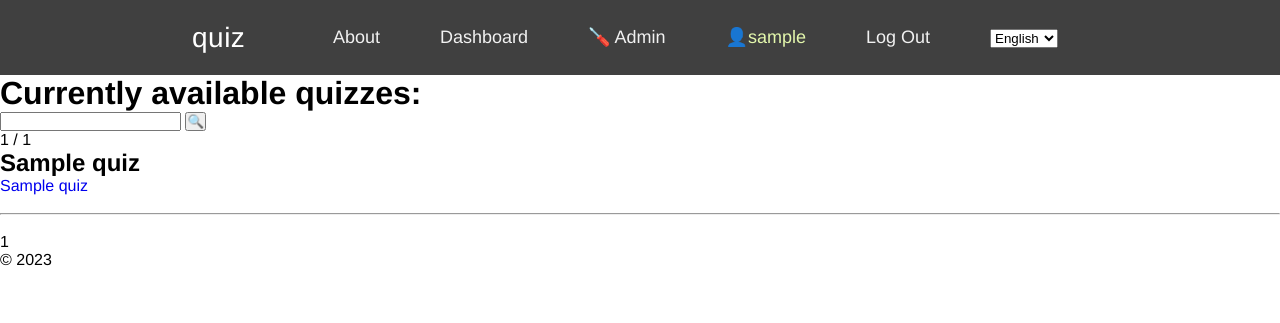
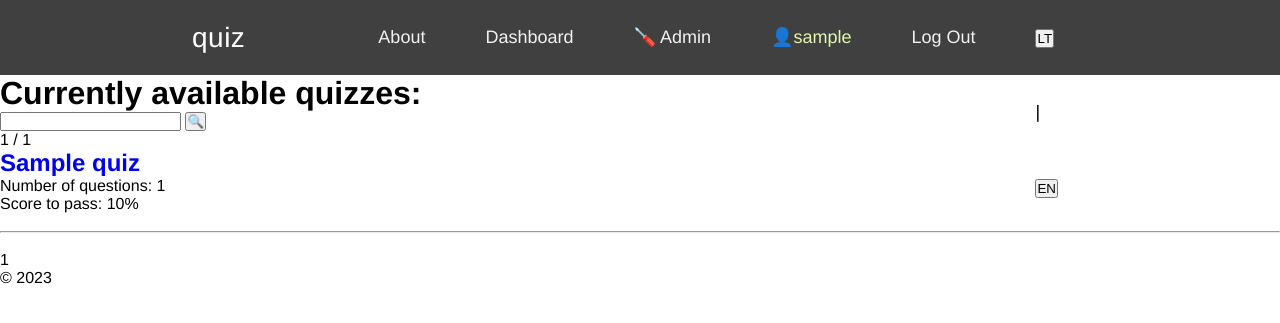
Before and after one commit to 32ndOfAnInch/quizes_w_django, a Django app: page /quizzes/ in a window 1280 px wide. Shown: the top 323 px of the page. Run offline with Django 4.2, Linux system fonts and the light colour scheme; a user stored in the database is signed in; tables that the repository leaves empty hold one stand-in row (values such as "Sample post").

Commit message:
last changes before demo

```diff
--- a/quiz_project/quiz_app/templates/base.html
+++ b/quiz_project/quiz_app/templates/base.html
@@ -58,17 +58,25 @@
             </li>
             {% endif %}
             <li class="nav-item">
-            <form action="{% url 'set_language' %}" method="post">
-                {% csrf_token %}
-                <input type="hidden" name="next" value="{{ redirect_to }}">
-                <select name="language" onchange="this.form.submit();">
-                    {% for lang in LANGUAGES %}
-                        <option value="{{ lang.0 }}" {% if lang.0 == LANGUAGE_CODE %}selected{% endif %}>
-                            {{ lang.1 }}
-                        </option>
-                    {% endfor %}
-                </select>
-            </form>
+                <div class="language-buttons">
+                    <form action="{% url 'set_language' %}" method="post" class="language-form">
+                        {% csrf_token %}
+                        <input type="hidden" name="next" value="{{ redirect_to }}">
+                        <input type="hidden" name="language" value="lt">
+                        <button type="submit" class="language-button {% if LANGUAGE_CODE == 'lt' %}active{% endif %}">
+                            LT
+                        </button>
+                    </form>
+                    <span class="language-separator">|</span>
+                    <form action="{% url 'set_language' %}" method="post" class="language-form">
+                        {% csrf_token %}
+                        <input type="hidden" name="next" value="{{ redirect_to }}">
+                        <input type="hidden" name="language" value="en">
+                        <button type="submit" class="language-button {% if LANGUAGE_CODE == 'en' %}active{% endif %}">
+                            EN
+                        </button>
+                    </form>
+                </div>
             </li>
         </ul>
     </nav>
--- a/quiz_project/quiz_app/templates/library/quiz_list.html
+++ b/quiz_project/quiz_app/templates/library/quiz_list.html
@@ -9,8 +9,9 @@
 {% for quiz in quizzes %}
     <div class='quiz_list_container'>
         <li>
-        <h2>{{ quiz.name }}</h2>
-        <a href="{% url 'quiz_app:quiz_details' quiz.pk %}">{{ quiz.name }}</a>
+        <h2><a href="{% url 'quiz_app:quiz_details' quiz.pk %}">{{ quiz.name }}</a></h2>
+        <p>Number of questions: {{ quiz.number_of_questions }}</p>
+        <p>Score to pass: {{ quiz.score_to_pass }}%</p>
         </li>
     </div>
     <br>
```
Also changed, not shown: quiz_project/quiz_app/static/css/style.css (+44 -0 lines).
